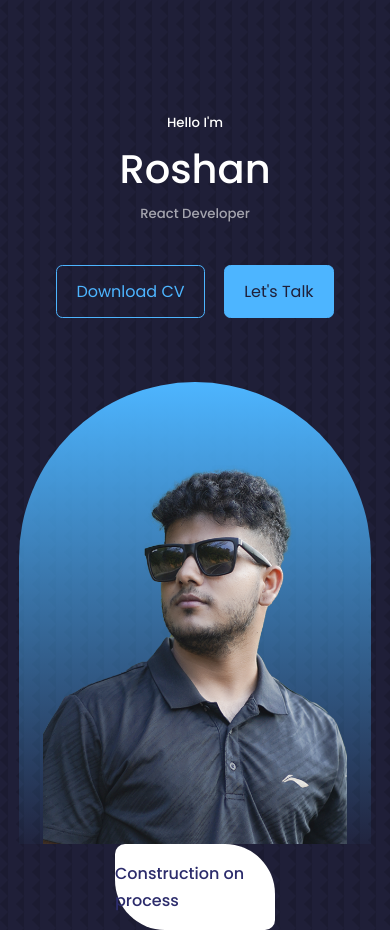
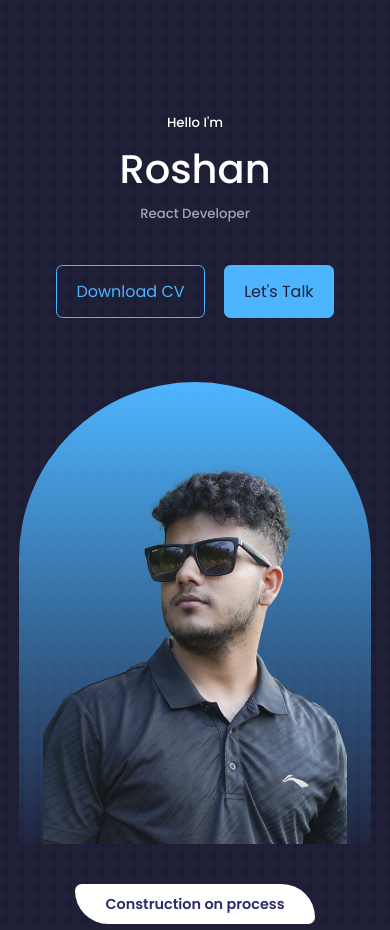
Before and after one commit to roshan-42/Portfolio, a React (Create React App) app: page / in a window 390 px wide. Built offline with nearby package versions, Linux system fonts and the light colour scheme.

Commit message:
final of construct

```diff
--- a/src/components/construction/construction.css
+++ b/src/components/construction/construction.css
@@ -1,4 +1,5 @@
 .construct {
+    margin-top:4rem;
     width: 20rem;
     margin: 0 auto;
     padding-top:1rem;
@@ -18,6 +19,20 @@ p{
 
 @media screen and (max-width: 600px){
     .construct{
-        width: 10rem;
+        margin-top:2.3rem;
+        width: 15rem;
+        padding: 0.5rem;
+        font-weight:600;
+        font-size:0.9rem;
     }
 }
+
+
+@media screen and (max-width: 1024px){
+    .construct{
+        margin-top:2.5rem;
+        width: 15rem;
+        padding: 0.5rem;
+        font-weight:600;
+        font-size:0.9rem;
+    }}
--- a/src/components/header/header.css
+++ b/src/components/header/header.css
@@ -77,7 +77,7 @@ header{
 /*================== MEDIA QUERIES (MEDIUM DEVICES) tablet ======== */
 @media screen and (max-width: 1024px){
     header{
-        height: 68vh;
+        height: 70vh;
     }
 }
 
```
